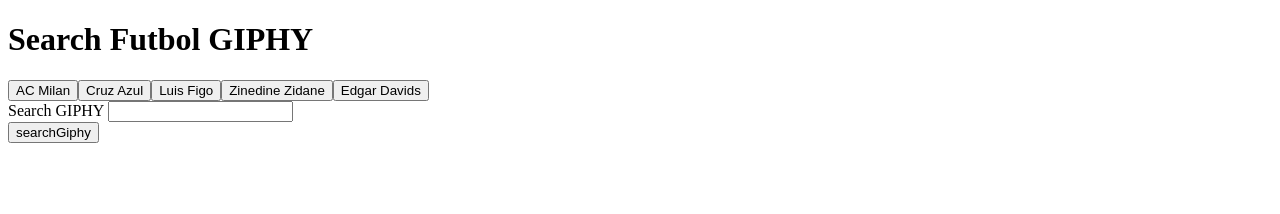
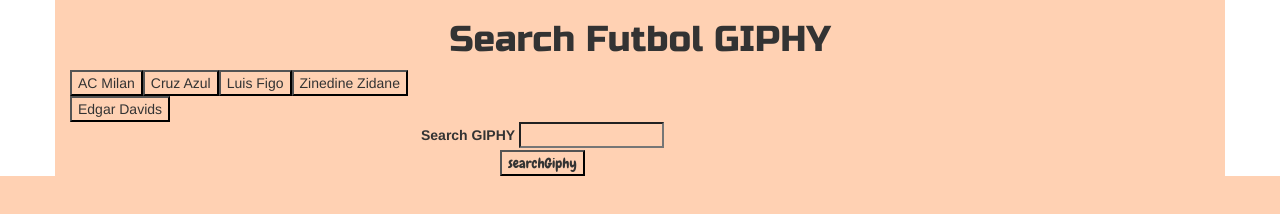
Before and after one commit to brandya101/GIPHY-Search, a plain HTML site: page index.html in a window 1280 px wide. Drawn offline with nearby package versions, Linux system fonts and the light colour scheme.

Commit message:
Background color added, fonts added. Could pick another color background.

```diff
--- a/assets/css/style.css
+++ b/assets/css/style.css
@@ -0,0 +1,18 @@
+*{
+	background-color:  #ffd1b3;
+}
+
+#headerOne{
+	font-family: 'Russo One', sans-serif;
+	text-align: center;
+}
+input{
+	font-family: 'Chewy', cursive;
+
+}
+form{
+	text-align: center;
+}
+.giphy{
+	margin: 0 auto;
+}
--- a/assets/javascript/giphySearch.js
+++ b/assets/javascript/giphySearch.js
@@ -49,6 +49,9 @@
     }
 
       function displayImage(){
+
+
+
         for(var i = 0; i < imageArray.length ; i++){
 
 
--- a/index.html
+++ b/index.html
@@ -9,17 +9,23 @@
 	  src="https://code.jquery.com/jquery-3.2.1.min.js"
 	  integrity="sha256-hwg4gsxgFZhOsEEamdOYGBf13FyQuiTwlAQgxVSNgt4="
 	  crossorigin="anonymous"></script>
+	  <!-- Latest compiled and minified CSS -->
+	<link rel="stylesheet" href="https://maxcdn.bootstrapcdn.com/bootstrap/3.3.7/css/bootstrap.min.css" integrity="sha384-BVYiiSIFeK1dGmJRAkycuHAHRg32OmUcww7on3RYdg4Va+PmSTsz/K68vbdEjh4u" crossorigin="anonymous">
+	<link href="https://fonts.googleapis.com/css?family=Chewy|Fredoka+One|Russo+One" rel="stylesheet">
+	<link rel="stylesheet" type="text/css" href="assets/css/style.css">
 	<meta name="viewport" content="width=device-width, initial-scale=1">
 
 </head>
 <body>
 
-	<h1 id="headerOne"> Search Futbol GIPHY</h1>
+
 
 	<div class="container">
+		<h1 id="headerOne"> Search Futbol GIPHY</h1>
 		<div class="row">
 			<div class="col-md-4">
 				<div id="gifButton">
+				<br><br><br>
 				</div>
 			</div>
 		</div>
@@ -36,12 +42,9 @@
 			</div>
 		</div>
 
-		<div class="row">
-			<div class="col-md-4">
+
 				<div class="search">
 				</div>
-			</div>
-		</div>
 
 		<!-- <img src="https://media1.giphy.com/media/QQv8wGKesgDyE/giphy.gif"> -->
 
```
